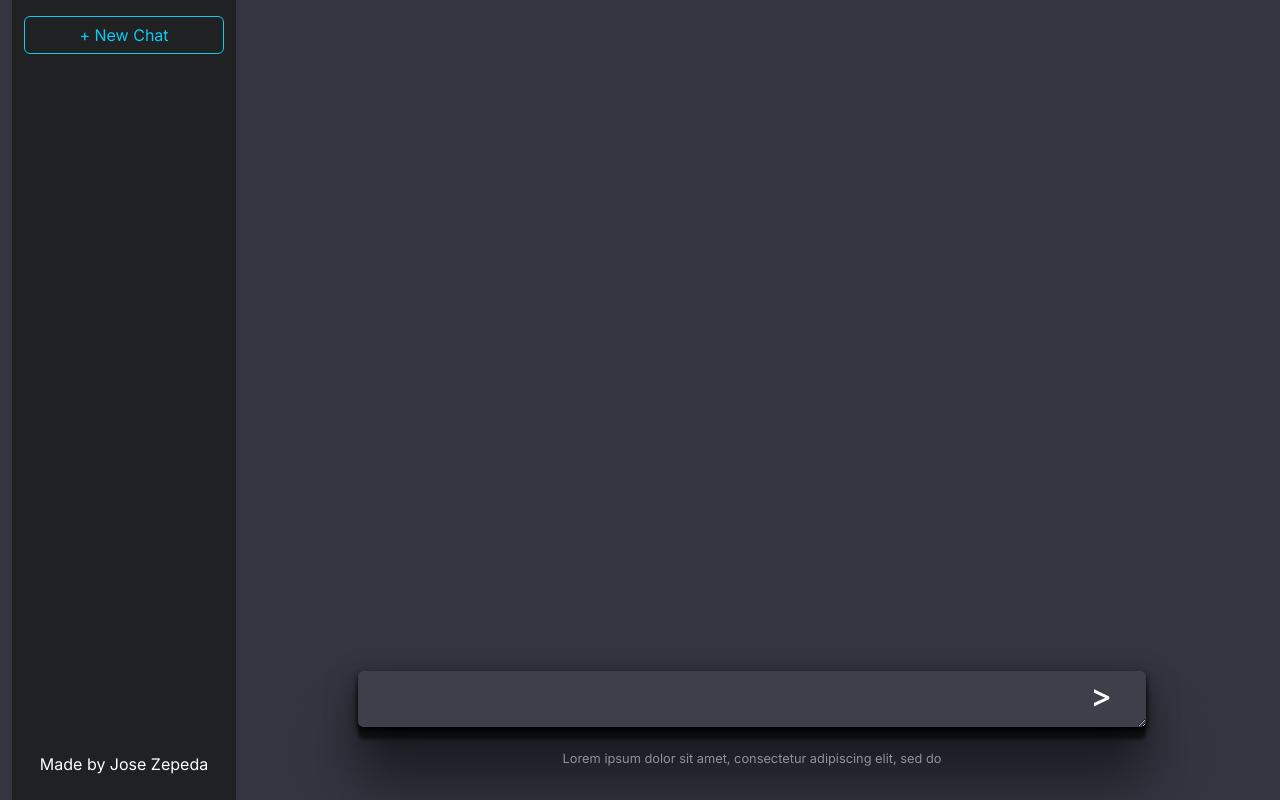
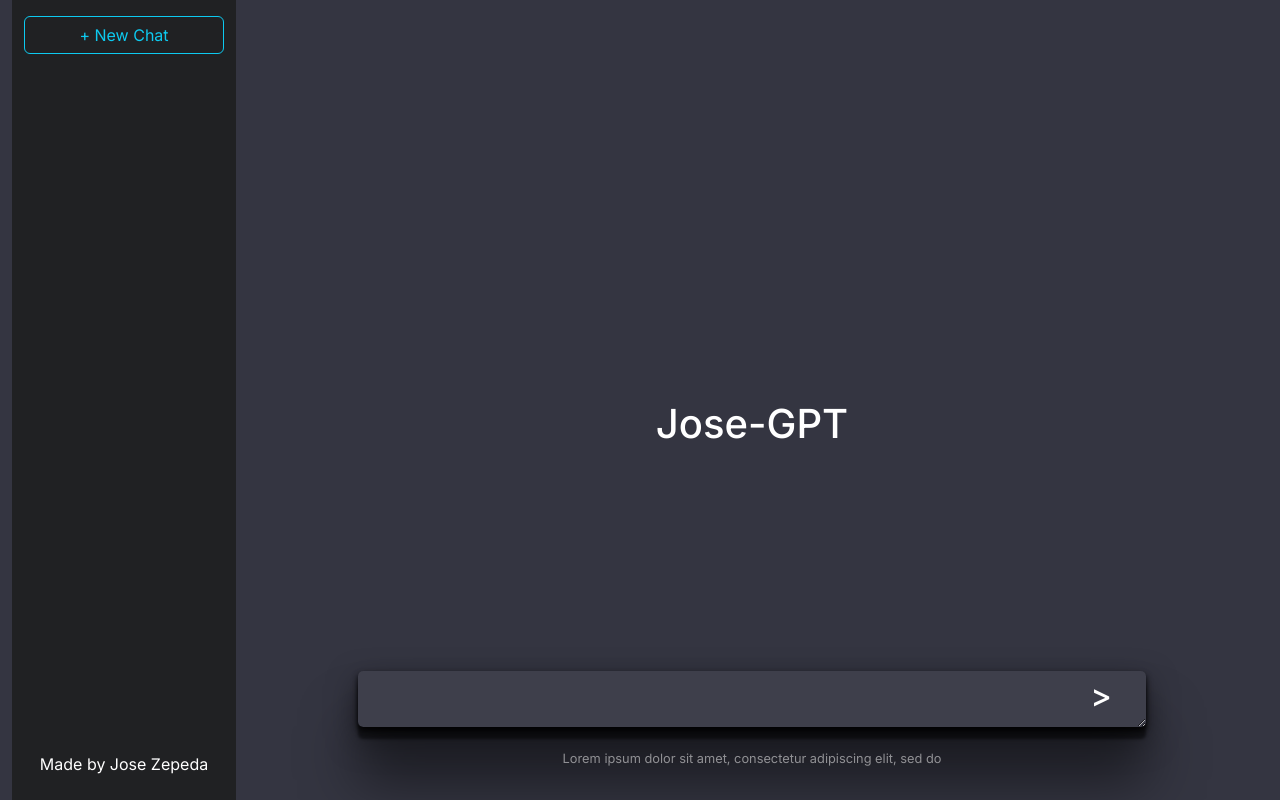
Before and after one commit to J2ZROMERO/GPT-React-Redux, a Next.js app: page / in a window 1280 px wide. Built offline with nearby package versions, Linux system fonts and the light colour scheme.

Commit message:
Add history chat

```diff
--- a/src/app/page.js
+++ b/src/app/page.js
@@ -8,7 +8,13 @@ export default function Home() {
   const [value, setValue] = useState(null);
   const [message, setMessage] = useState(null);
   const [previuosChats, setPreviousChats] = useState([]);
-  const [currentTitle, setCurrentTitle] = useState([]);
+  const [currentTitle, setCurrentTitle] = useState(null);
+
+
+  const handleClick = (uniqueTitle) => {
+    setCurrentTitle(uniqueTitle);
+  }
+
 
   const getMessages = async () => {
     const options = {
@@ -34,8 +40,6 @@ export default function Home() {
   };
 
   useEffect(() => {
-    console.log(currentTitle, value, message);
-
     if (!currentTitle && value && message) {
       setCurrentTitle(value);
     }
@@ -54,19 +58,21 @@ const createNewChat = () => {
   setCurrentTitle(null);
 }
 
+
 const currentChat  = previuosChats.filter(previuosChat => previuosChat.title === currentTitle)
 
 
-  console.log(previuosChats);
+
+const uniqueTitles  = Array.from(new Set(previuosChats.map(previuosChat => previuosChat.title)))
+
+
   return (
     <Container fluid className="app">
       <Container fluid className="side-bar d-flex flex-column">
         <Button variant="outline-info mt-3 w-100" onClick={createNewChat}>+ New Chat</Button>
         <ListGroup className="history mt-4 h-100">
-          {currentChat.map((chatMessage,index  ) =>
-           <ListGroup.Item key={index} action>
 
-          </ListGroup.Item>)}
+        {uniqueTitles?.map((uniqueTitle,index) => <ListGroup.Item key={index} action onClick={()=>handleClick(uniqueTitle)}> {uniqueTitle}</ListGroup.Item> )}
 
         </ListGroup>
 
@@ -76,9 +82,18 @@ const currentChat  = previuosChats.filter(previuosChat => previuosChat.title ===
       </Container>
 
       <Container className="main">
-        {!currentTitle && <h1> Jose-GPT</h1>}
 
-        <ListGroup className="feed"></ListGroup>
+        <ListGroup className="feed">
+        {!currentTitle && <h1 className="nameTitle"> Jose-GPT</h1>}
+        <div className="chatContainer mt-3">
+        {currentChat?.map((chatMessage,index  ) =>
+
+           <ListGroup.Item className="mt-1" key={index} action>
+              <p >{chatMessage.role}</p>
+              <p className="">{chatMessage.content}</p>
+          </ListGroup.Item>)}
+          </div>
+        </ListGroup>
         <Container className="bottom-section">
           <Container className="input-container p-0">
             <Container className="submit ml-0 mr-0 p-0">
--- a/src/server.js
+++ b/src/server.js
@@ -6,7 +6,7 @@ const app = express();
 app.use(express.json());
 app.use(cors());
 
-const API_KEY = "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";
+const API_KEY = "";
 
 app.post("/completions", async (req, res) => {
   const options = {
--- a/src/styles/custom.scss
+++ b/src/styles/custom.scss
@@ -102,8 +102,9 @@ align-items: center;
     color: white;
     border: none;
     padding: .35rem;
-    width: 100%;
+    width: 80%;
     background-color: #202123;
+    text-align: start;
   }
 
 
@@ -114,6 +115,25 @@ align-items: center;
 
 }
 
+.chatContainer{
+    margin-top: 1rem !important;
+    width: 100%;
+    display: flex;
+    flex-direction: column;
+    align-items: center;
+}
+.feed{
+    overflow: auto;
+    height: 100%;
+    width: 100%;
+    text-align: center;
+    padding: 0;
+    display: flex;
+    justify-content: flex-start;
+    align-items: center;
+}
 
-
+.nameTitle{
+    margin-top: 25rem;
+}
 // Import Bootstrap and its default variables
```
